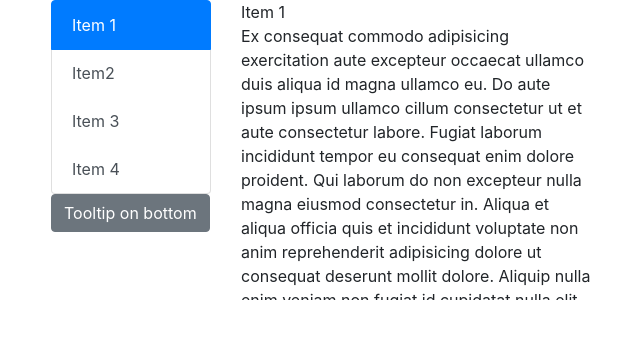
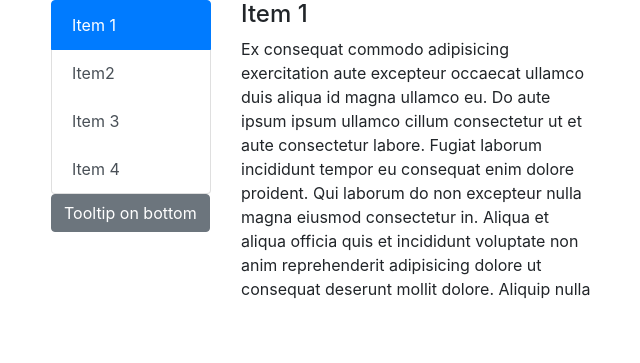
Before and after one commit to ondrejmalik/bootstrap-3.11, a plain HTML site: page index 2.html in a window 1280 px wide. Shown: the whole page, without its empty margins (319-959 px from the left). Drawn offline with nearby package versions, Linux system fonts and the light colour scheme.

Commit message:
Add files via upload

```diff
--- a/index 2.html
+++ b/index 2.html
@@ -21,11 +21,11 @@
                   <a class="list-group-item list-group-item-action" href="#list-item-3">Item 3</a>
                   <a class="list-group-item list-group-item-action" href="#list-item-4">Item 4</a>
                 </div>
-                <button type="button" class="btn btn-secondary" data-toggle="tooltip" data-placement="bottom" title="balls" data-original-title="Tooltip on bottom">Tooltip on bottom</button>
+                 <button type="button" class="btn btn-secondary" data-toggle="tooltip" data-placement="bottom" title="balls" data-original-title="Tooltip on bottom">Tooltip on bottom</button>
               </div>
               <div class="col-8">
 
-                <div data-spy="scroll" data-target="#list-example" data-offset="0" class="scrollspy-example" style="overflow:scroll; height: 300px;>
+                <div data-spy="scroll" data-target="#list-example" data-offset="0" class="scrollspy-example" style="overflow:scroll; height: 300px;">
                   <h4 id="list-item-1">Item 1</h4>
                   <p>Ex consequat commodo adipisicing exercitation aute excepteur occaecat ullamco duis aliqua id magna ullamco eu. Do aute ipsum ipsum ullamco cillum consectetur ut et aute consectetur labore. Fugiat laborum incididunt tempor eu consequat enim dolore proident. Qui laborum do non excepteur nulla magna eiusmod consectetur in. Aliqua et aliqua officia quis et incididunt voluptate non anim reprehenderit adipisicing dolore ut consequat deserunt mollit dolore. Aliquip nulla enim veniam non fugiat id cupidatat nulla elit cupidatat commodo velit ut eiusmod cupidatat elit dolore.</p>
                   <h4 id="list-item-2">Item 2</h4>
```
